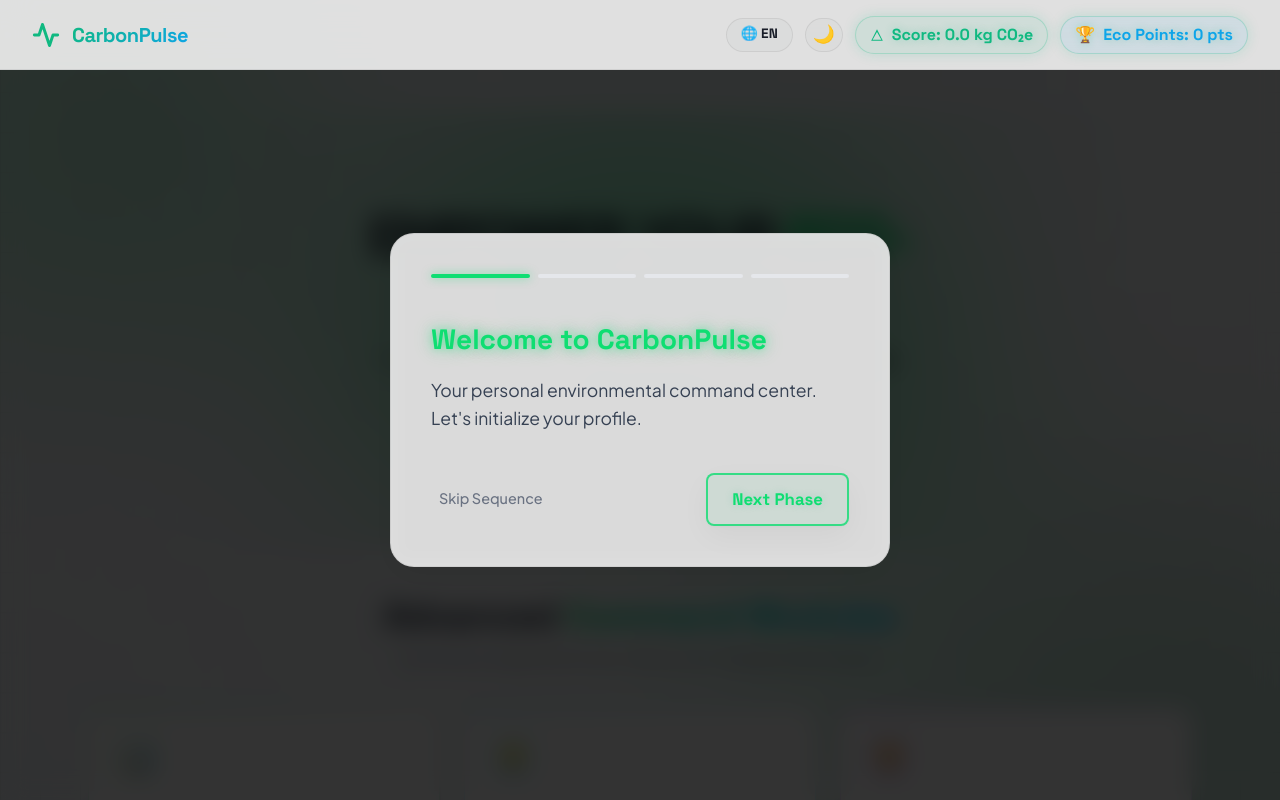
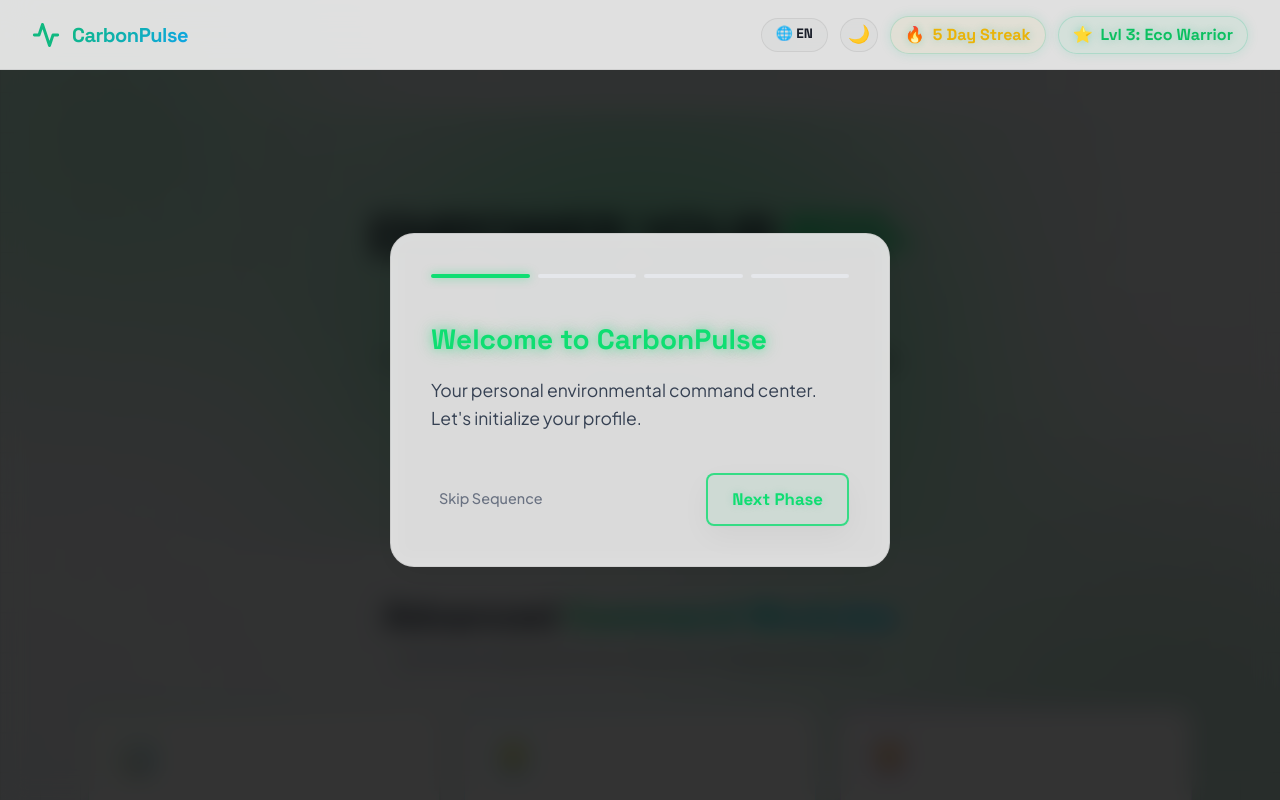
Before and after one commit to Viswanathan49/carbon-awareness-platform, a React (Vite) app: page / in a window 1280 px wide. Shown: the top 800 px of the page. Built offline with nearby package versions, Linux system fonts and the light colour scheme.

Commit message:
feat: replace static score badges with gamification streaks and levels

```diff
--- a/src/App.jsx
+++ b/src/App.jsx
@@ -82,16 +82,14 @@ function App() {
             {theme === 'dark' ? '☀️' : '🌙'}
           </button>
 
-          <div className={`score-badge ${isPulsing ? 'pulse-animation' : ''}`} aria-live="polite">
-            <svg className="score-badge-icon" viewBox="0 0 24 24" aria-hidden="true">
-              <path d="M12 2L2 22h20L12 2zm0 5l7.5 13H4.5L12 7z"/>
-            </svg>
-            <span>{t.scoreLabel}: {carbonScore.toFixed(1)} kg CO₂e</span>
+          <div className="score-badge" style={{ borderColor: 'rgba(250, 204, 21, 0.3)', color: '#eab308', background: 'rgba(250, 204, 21, 0.05)' }} aria-live="polite" title="Consecutive active days">
+            <span aria-hidden="true" className="animate-pulse">🔥</span>
+            <span className="font-bold">5 Day Streak</span>
           </div>
 
-          <div className={`score-badge ${isPulsing ? 'pulse-animation' : ''}`} style={{ borderColor: 'rgba(var(--accent-secondary-rgb), 0.2)', color: 'var(--accent-secondary)', background: 'rgba(var(--accent-secondary-rgb), 0.08)' }} aria-live="polite">
-            <span aria-hidden="true">🏆</span>
-            <span>{t.pointsLabel}: {pointsEarned} pts</span>
+          <div className="score-badge" style={{ borderColor: 'rgba(15, 222, 114, 0.3)', color: '#0bc060', background: 'rgba(15, 222, 114, 0.05)' }} aria-live="polite" title="Your current Eco Level">
+            <span aria-hidden="true">⭐</span>
+            <span className="font-bold">Lvl 3: Eco Warrior</span>
           </div>
         </div>
       </nav>
```
